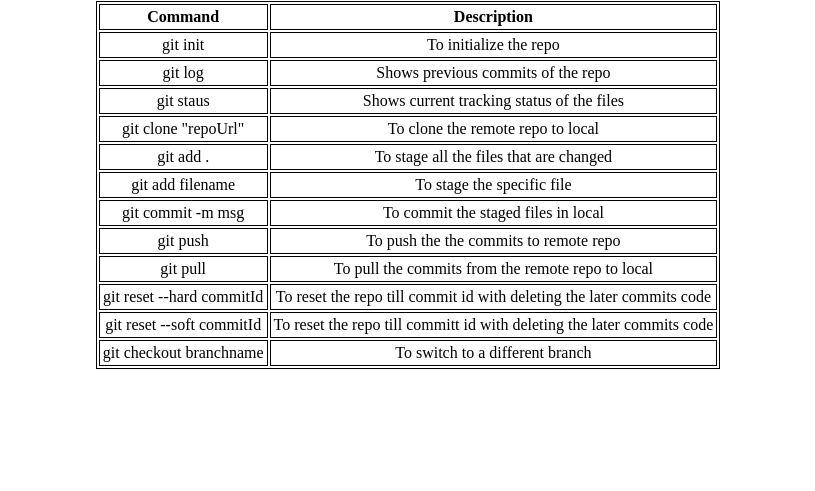
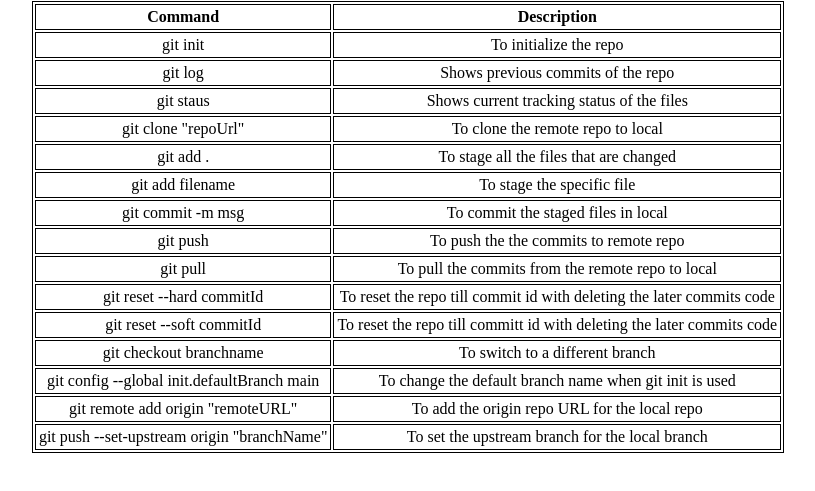
Before and after one commit to ajithk404/vcs, a plain HTML site: page commands.html in a window 1280 px wide. Shown: the part 137-628 px from the top of the page, without its empty margins (232-1047 px from the left). Drawn offline with Linux system fonts and the light colour scheme.

Commit message:
added few more commands

```diff
--- a/commands.html
+++ b/commands.html
@@ -74,6 +74,18 @@
             <td>git checkout branchname</td>
             <td>To switch to a different branch</td>
         </tr>
+        <tr>
+            <td>git config --global init.defaultBranch main</td>
+            <td>To change the default branch name when git init is used</td>
+        </tr>
+        <tr>
+            <td>git remote add origin "remoteURL"</td>
+            <td>To add the origin repo URL for the local repo</td>
+        </tr>
+        <tr>
+            <td>git push --set-upstream origin "branchName"</td>
+            <td>To set the upstream branch for the local branch</td>
+        </tr>
     </table>
 </body>
 </html>
```
